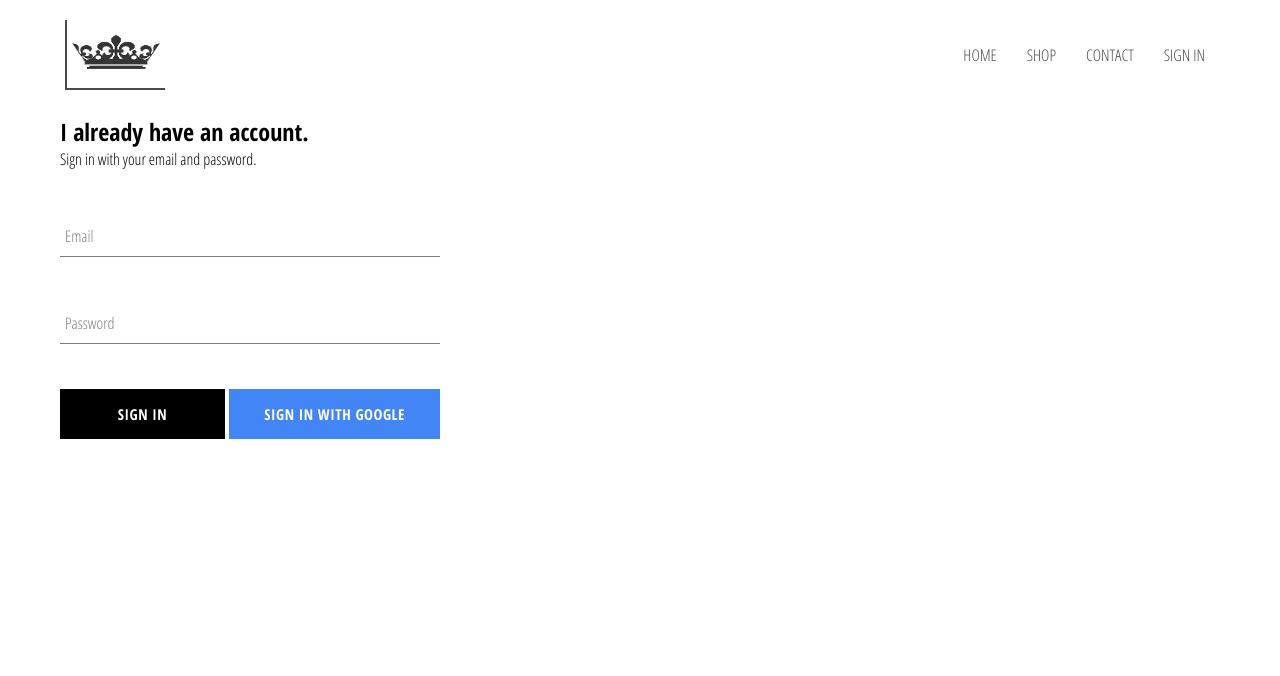
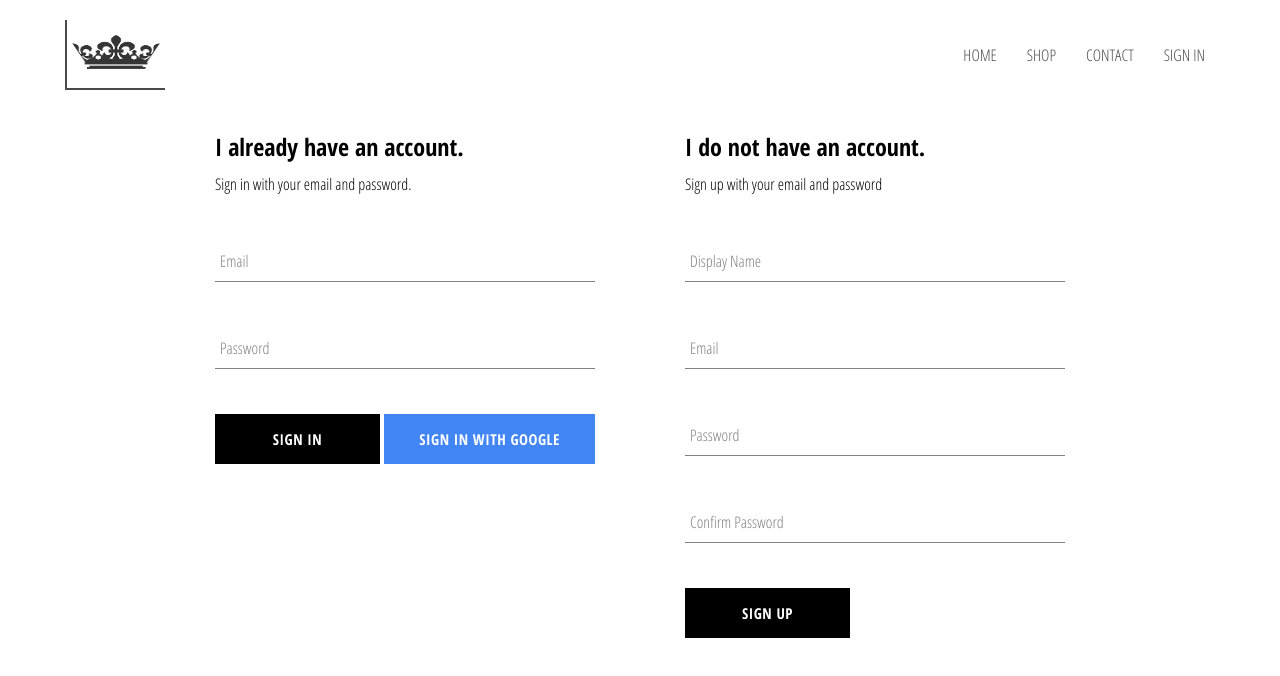
Before and after one commit to adewale2018/ibma_clothing, a React (Create React App) app: page /signin in a window 1280 px wide. Shown: the top 676 px of the page. Built offline with nearby package versions, Linux system fonts and the light colour scheme; no server answers.

Commit message:
implememt sign-up with email and password using firebase

```diff
--- a/src/App.js
+++ b/src/App.js
@@ -23,18 +23,14 @@
       if (userAuth) {
         const userRef = await createUserProfileDocument(userAuth);
         userRef.onSnapshot((snapShot) => {
-          this.setState(
-            {
-              currentUser: {
-                id: snapShot.id,
-                ...snapShot.data(),
-              },
+          this.setState({
+            currentUser: {
+              id: snapShot.id,
+              ...snapShot.data(),
             },
-            () => {
-              console.log("STATE", this.state);
-            }
-          );
+          });
         });
+
       } else {
         this.setState({
           currentUser: userAuth,
--- a/src/components/header/Header.js
+++ b/src/components/header/Header.js
@@ -6,7 +6,6 @@
 import { auth } from "../../firebase/firebase.utils";
 
 function Header({ currentUser }) {
-  console.log("CURRTUSER", currentUser);
   return (
     <header className='header'>
       <Link to='/' className='logo-container'>
--- a/src/components/menu-item/MenuItem.css
+++ b/src/components/menu-item/MenuItem.css
@@ -46,7 +46,7 @@
   opacity: 0.7;
   position: absolute;
 }
-.title {
+.content .title {
   font-weight: bold;
   margin-bottom: 6px;
   font-size: 22px;
@@ -54,7 +54,7 @@
   text-transform: uppercase;
   letter-spacing: .3px;
 }
-.subtitle {
+.content .subtitle {
   font-weight: lighter;
   font-size: 16px;
 }
--- a/src/components/sign-in/SignIn.css
+++ b/src/components/sign-in/SignIn.css
@@ -3,7 +3,7 @@
   display: flex;
   flex-direction: column;
 }
-.title {
+.sign-in .title {
   margin: 10px 0;
 }
 .buttons {
--- a/src/components/sign-in/SignIn.js
+++ b/src/components/sign-in/SignIn.js
@@ -35,10 +35,10 @@
   render() {
     return (
       <div className='sign-in'>
-        <h2>I already have an account.</h2>
+        <h2 className='title'>I already have an account.</h2>
         <span>Sign in with your email and password.</span>
 
-        <form onSubmit={this.handleSubmit}>
+        <form onSubmit={this.handleSubmit} className='sign-in-form'>
           <FormInput
             type='email'
             name='email'
--- /dev/null
+++ b/src/components/sign-up/SignUp.css
@@ -0,0 +1,8 @@
+.sign-up {
+  display: flex;
+  flex-direction: column;
+  width: 380px;
+}
+.sign-up .title {
+  margin: 10px 0;
+}
--- /dev/null
+++ b/src/components/sign-up/SignUp.js
@@ -0,0 +1,97 @@
+import React, { Component } from "react";
+
+import "./SignUp.css";
+import FormInput from "../form-input/FormInput";
+import CustomButton from "../custom-button/CustomButton";
+import { auth, createUserProfileDocument } from "../../firebase/firebase.utils";
+
+class SignUp extends Component {
+  constructor(props) {
+    super(props);
+
+    this.state = {
+      displayName: "",
+      email: "",
+      password: "",
+      confirmPassword: "",
+    };
+  }
+  handleSubmit = async (event) => {
+    event.preventDefault();
+    const { displayName, email, password, confirmPassword } = this.state;
+
+    if (password !== confirmPassword) {
+      alert("Your password does not match!");
+      return;
+    }
+    try {
+      const { user } = await auth.createUserWithEmailAndPassword(
+        email,
+        password
+      );
+      await createUserProfileDocument(user, { displayName });
+      this.setState({
+        displayName: "",
+        email: "",
+        password: "",
+        confirmPassword: "",
+      });
+    } catch (error) {
+      console.log(error);
+    }
+  };
+
+  handleChange = (event) => {
+    const { name, value } = event.target;
+    this.setState({
+      [name]: value,
+    });
+  };
+
+  render() {
+    const { displayName, email, password, confirmPassword } = this.state;
+    return (
+      <div className='sign-up'>
+        <h2 className='title'>I do not have an account.</h2>
+        <span>Sign up with your email and password</span>
+        <form className='sign-up-form' onSubmit={this.handleSubmit}>
+          <FormInput
+            type='text'
+            name='displayName'
+            value={displayName}
+            onChange={this.handleChange}
+            label='Display Name'
+            required
+          />
+          <FormInput
+            type='email'
+            name='email'
+            value={email}
+            onChange={this.handleChange}
+            label='Email'
+            required
+          />
+          <FormInput
+            type='password'
+            name='password'
+            value={password}
+            onChange={this.handleChange}
+            label='Password'
+            required
+          />
+          <FormInput
+            type='password'
+            name='confirmPassword'
+            value={confirmPassword}
+            onChange={this.handleChange}
+            label='Confirm Password'
+            required
+          />
+          <CustomButton type='submit'>SIGN UP</CustomButton>
+        </form>
+      </div>
+    );
+  }
+}
+
+export default SignUp;
--- a/src/pages/sign-in-and-sign-up/SignInAndSignUp.css
+++ b/src/pages/sign-in-and-sign-up/SignInAndSignUp.css
@@ -0,0 +1,6 @@
+.sign-in-and-sign-up {
+  width: 850px;
+  display: flex;
+  justify-content: space-between;
+  margin: 30px auto;
+}
--- a/src/pages/sign-in-and-sign-up/SignInAndSignUp.js
+++ b/src/pages/sign-in-and-sign-up/SignInAndSignUp.js
@@ -2,11 +2,13 @@
 
 import "./SignInAndSignUp.css";
 import SignIn from "../../components/sign-in/SignIn";
+import SignUp from "../../components/sign-up/SignUp";
 
 function SignInAndSignUp() {
   return (
-    <div>
+    <div className='sign-in-and-sign-up'>
       <SignIn />
+      <SignUp />
     </div>
   );
 }
```
